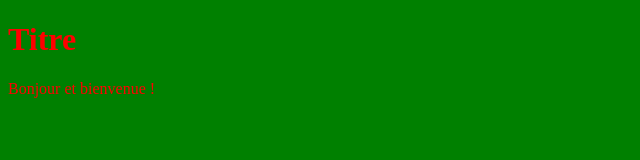
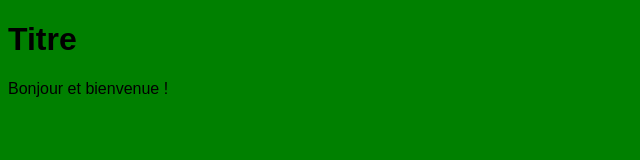
Before and after one commit to Vall0re/Vall0re.github.io, a plain HTML site: page index.html in a window 1280 px wide. Shown: the whole page, without its empty margins (0-640 px from the left). Drawn offline with Linux system fonts and the light colour scheme.

Commit message:
Update style.css

```diff
--- a/style.css
+++ b/style.css
@@ -1,4 +1,4 @@
 body {
-    color: red;
-    background: green ;
+	font-family: 'Arial';
+    background: green;
 }
```
